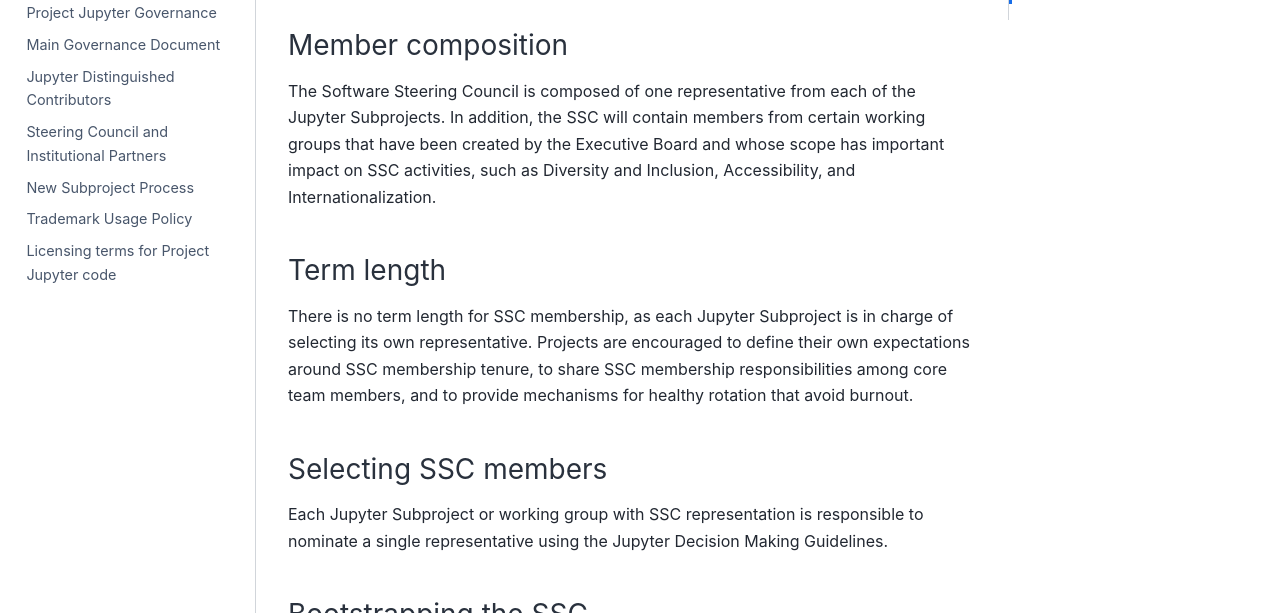
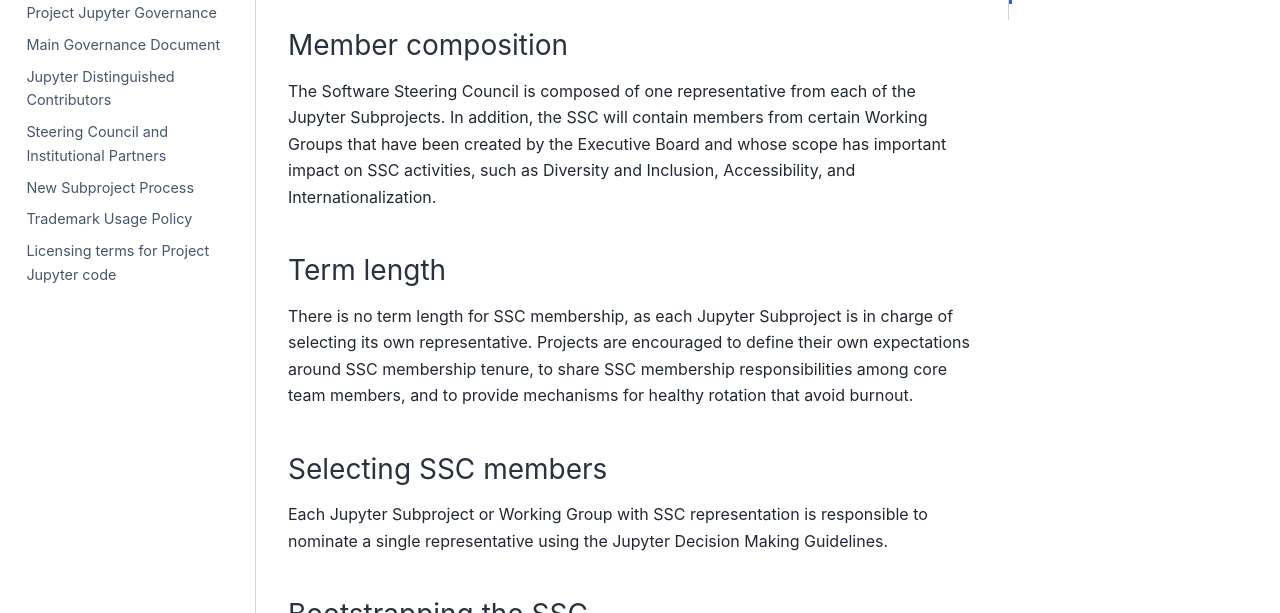
Before and after one commit to jupyter/governance, a Jupyter Book: the page built from software_steering_council.md, in a window 1280 px wide and 900 px high, scrolled down 1386 px. Shown: the part 179-792 px from the top of the window. Built offline with Jupyter Book 1.0.4 settings and Sphinx 7.4.7 and the Sphinx Book theme 1.1.4, drawn with Linux system fonts in a browser that asks for light colours; pages that are not in the unit, such as notebooks, are missing from menus.

```diff
--- a/software_steering_council.md
+++ b/software_steering_council.md
@@ -33,7 +33,7 @@ SSC members are leaders from Jupyter Subprojects that wish to assist the communi
 
 ### Member composition
 
-The Software Steering Council is composed of one representative from each of the Jupyter Subprojects. In addition, the SSC will contain members from certain working groups that have been created by the Executive Board and whose scope has important impact on SSC activities, such as Diversity and Inclusion, Accessibility, and Internationalization.
+The Software Steering Council is composed of one representative from each of the Jupyter Subprojects. In addition, the SSC will contain members from certain Working Groups that have been created by the Executive Board and whose scope has important impact on SSC activities, such as Diversity and Inclusion, Accessibility, and Internationalization.
 
 ### Term length
 
@@ -41,7 +41,7 @@ There is no term length for SSC membership, as each Jupyter Subproject is in cha
 
 ### Selecting SSC members
 
-Each Jupyter Subproject or working group with SSC representation is responsible to nominate a single representative using the Jupyter Decision Making Guidelines.
+Each Jupyter Subproject or Working Group with SSC representation is responsible to nominate a single representative using the Jupyter Decision Making Guidelines.
 
 ### Bootstrapping the SSC
 
```
